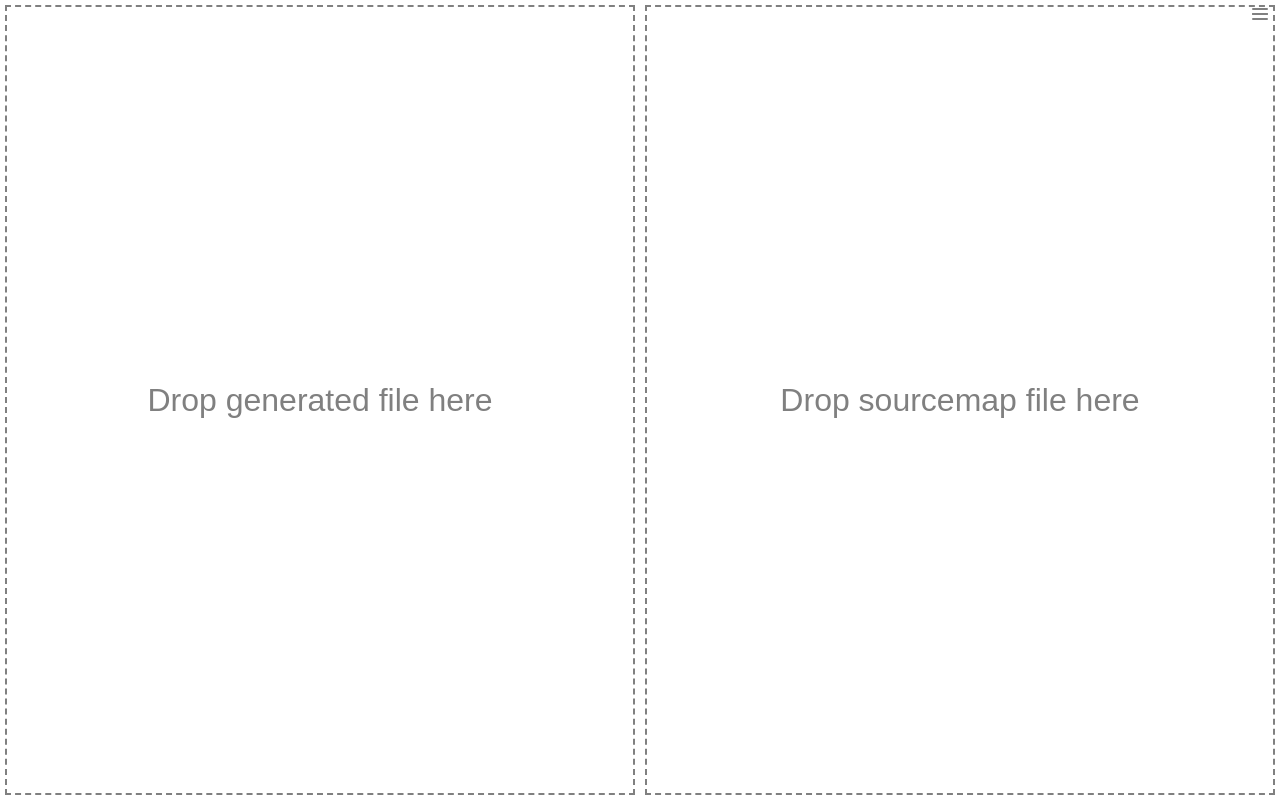
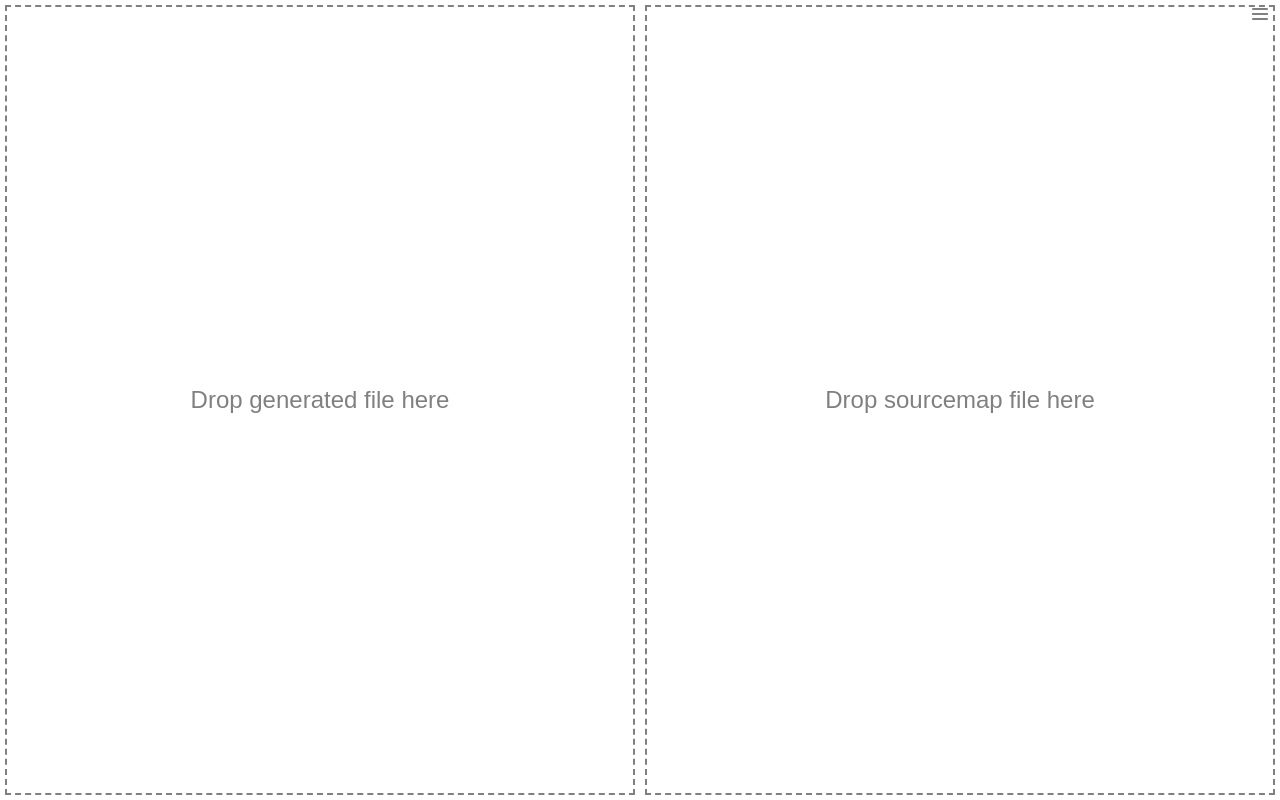
Before and after one commit to gzzhanghao/source-map-viewer, a Vue app: page / in a window 1280 px wide. Built offline with nearby package versions, Linux system fonts and the light colour scheme.

Commit message:
feat: styling

```diff
--- a/src/components/App.vue
+++ b/src/components/App.vue
@@ -19,7 +19,7 @@
         />
         <div :class="$.placeholderContainer" v-else>
           <div :class="$.placeholder">
-            <span>Drop {{missingGenerated || 'generated file'}} here</span>
+            <div :class="$.placeholderText">Drop {{missingGenerated || 'generated file'}} here</div>
           </div>
         </div>
       </div>
@@ -40,7 +40,7 @@
         />
         <div :class="$.placeholderContainer" v-else>
           <div :class="$.placeholder">
-            <span>Drop {{missingSourceMap || 'sourcemap file'}} here</span>
+            <div :class="$.placeholderText">Drop {{missingSourceMap || 'sourcemap file'}} here</div>
           </div>
         </div>
       </div>
@@ -61,7 +61,8 @@
         />
         <div :class="$.placeholderContainer" v-else>
           <div :class="$.placeholder">
-            <span>Drop {{missingSourceMap || 'sourcemap file'}} here</span>
+            <div :class="$.placeholderText">Drop {{selectedSourceName}} here</div>
+            <div :class="$.placeholderTips">{{sources[selectedSource].path}}</div>
           </div>
         </div>
       </div>
@@ -75,6 +76,8 @@
 </template>
 
 <script>
+  import path from 'path'
+
   import get from 'lodash/get'
   import map from 'lodash/map'
   import find from 'lodash/find'
@@ -301,6 +304,10 @@
         return lines
       },
 
+      selectedSourceName() {
+        return path.basename(this.sources[this.selectedSource].path)
+      },
+
       selectedView() {
         const source = this.sources[this.selectedSource]
 
@@ -406,17 +413,27 @@
   }
   .placeholder {
     display: flex;
-    align-items: center;
+    flex-direction: column;
+    justify-content: center;
+    text-align: center;
     height: 100%;
-    font-size: 2em;
     font-family: sans-serif;
     border: 2px dashed gray;
   }
-  .placeholder span {
+  .placeholderText {
     display: inline-block;
     width: 100%;
+    overflow: hidden;
+    text-overflow: ellipsis;
+    font-size: 1.5em;
     color: gray;
-    text-align: center;
+  }
+  .placeholderTips {
+    white-space: nowrap;
+    font-size: .9em;
+    overflow: hidden;
+    text-overflow: ellipsis;
+    color: #999;
   }
   .sourceView {
     height: 100%;
```
